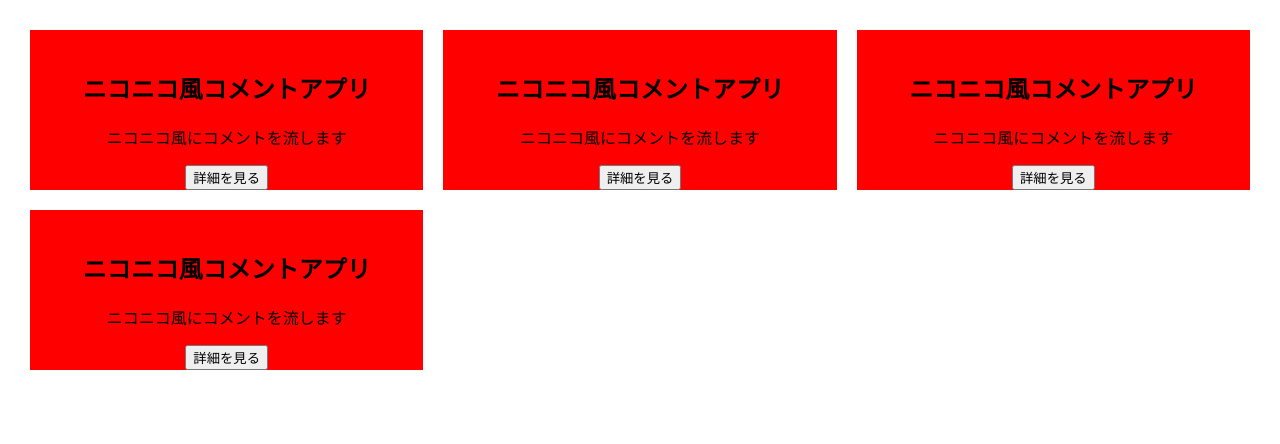
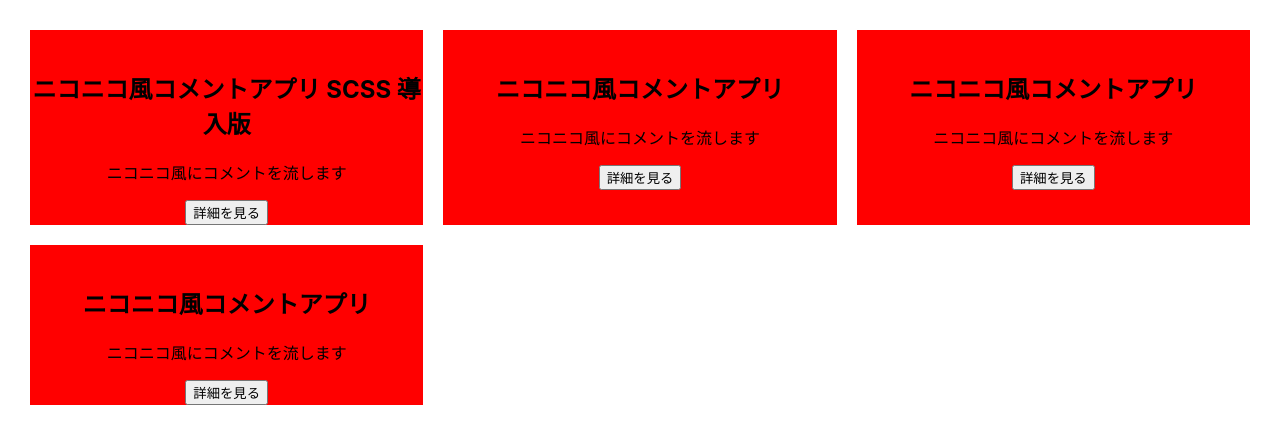
Before and after one commit to shigaresso/portfolio-react, a React (Create React App) app: page / in a window 1280 px wide. Shown: the top 444 px of the page. Built offline with nearby package versions, Linux system fonts and the light colour scheme.

Commit message:
CSS に SASS を用いた　GihHub Pages でも正しく認識されるかの確認が必要

```diff
--- a/package.json
+++ b/package.json
@@ -13,6 +13,7 @@
     "react": "^18.0.0",
     "react-dom": "^18.0.0",
     "react-scripts": "5.0.0",
+    "sass": "^1.50.0",
     "typescript": "^4.6.3",
     "web-vitals": "^2.1.4"
   },
--- a/src/App.tsx
+++ b/src/App.tsx
@@ -1,4 +1,4 @@
-import './App.css';
+import './App.scss';
 import { Card } from './components/Card';
 
 function App() {
@@ -6,7 +6,7 @@
     <div className="App">
 
       <div className='grid'>
-        <Card title="ニコニコ風コメントアプリ" text="ニコニコ風にコメントを流します" />
+        <Card title="ニコニコ風コメントアプリ SCSS 導入版" text="ニコニコ風にコメントを流します" />
         <Card title="ニコニコ風コメントアプリ" text="ニコニコ風にコメントを流します" />
         <Card title="ニコニコ風コメントアプリ" text="ニコニコ風にコメントを流します" />
         <Card title="ニコニコ風コメントアプリ" text="ニコニコ風にコメントを流します" />
```
Also changed, not shown: src/App.scss (renamed from src/App.css), 9 other files (tests, documents, lock files or other folders).
